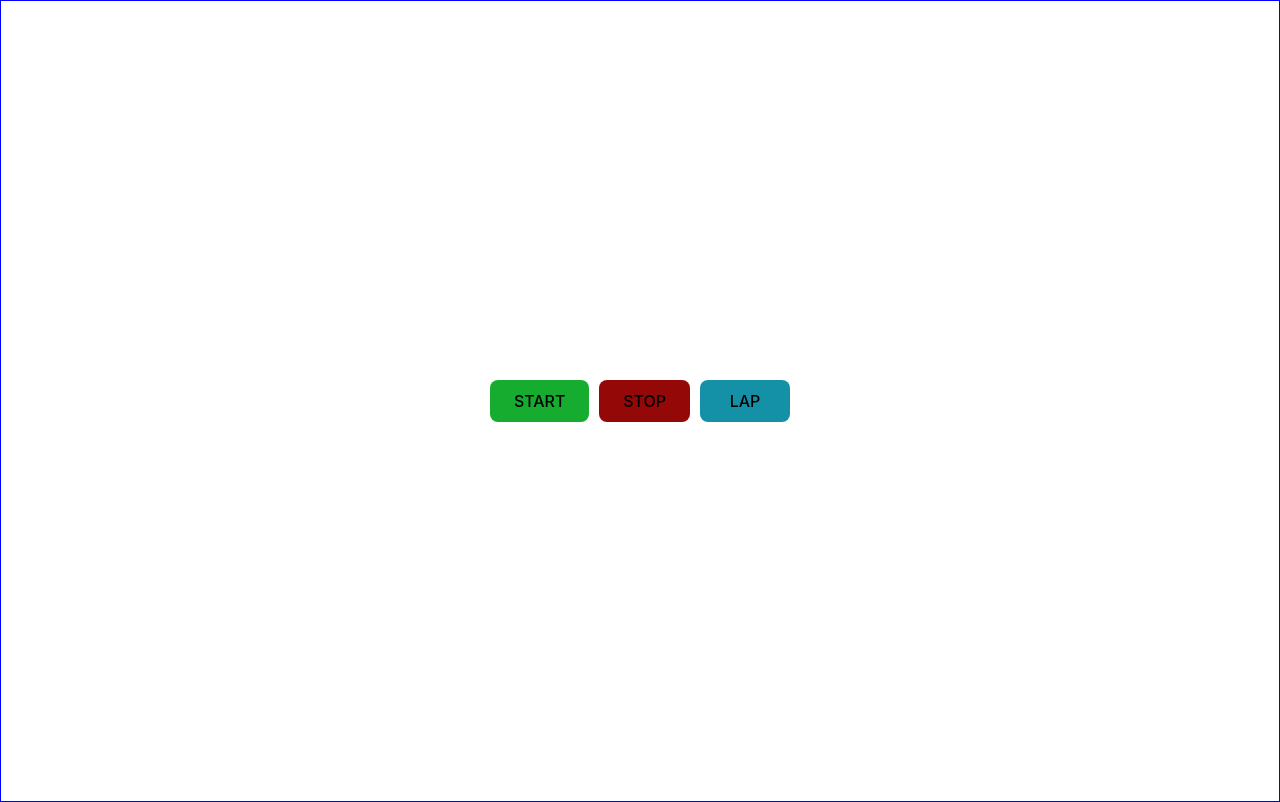
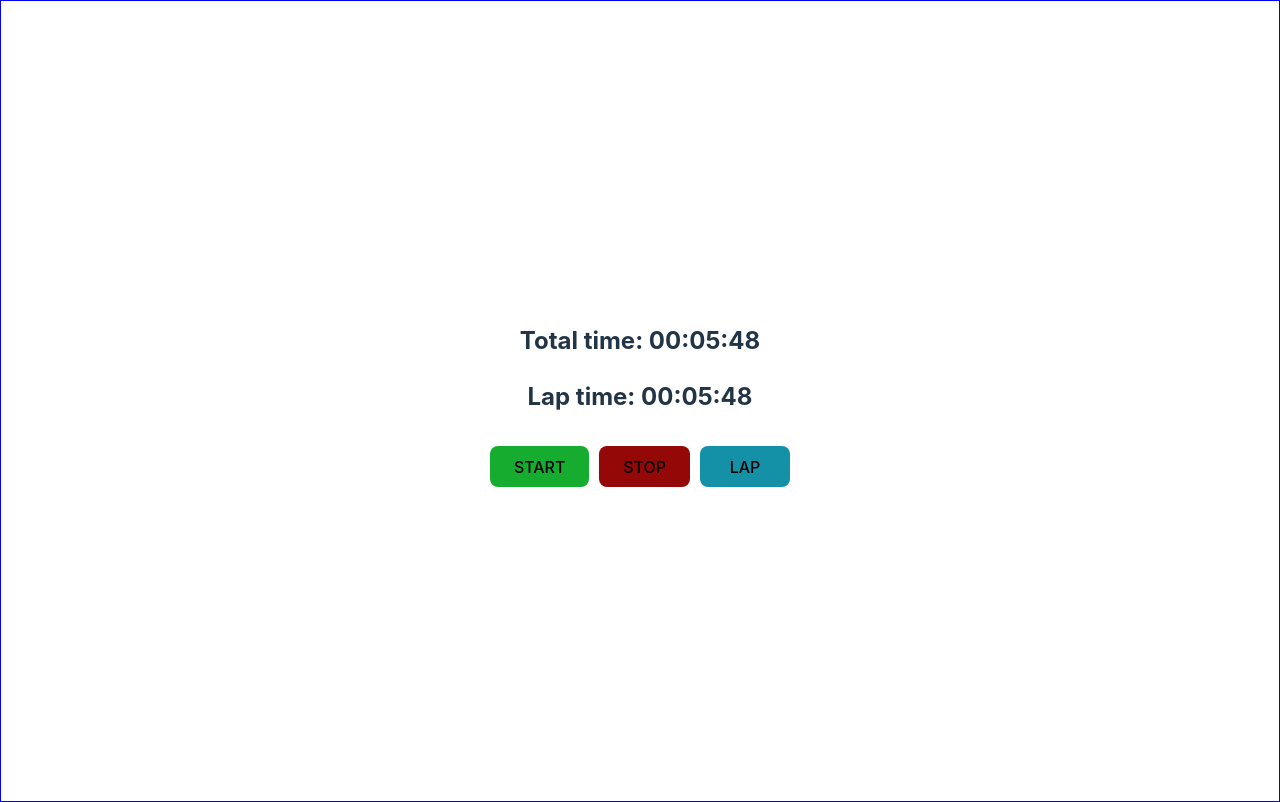
Before and after one commit to LukaMazione-React-js/stopwatch-project_2, a React (Vite) app: page / in a window 1280 px wide. Built offline with nearby package versions, Linux system fonts and the light colour scheme.

Commit message:
Stopwatch and TimeDisplay - initial code

```diff
--- a/src/Stopwatch/Stopwatch.tsx
+++ b/src/Stopwatch/Stopwatch.tsx
@@ -1,9 +1,32 @@
 import { Button } from '../Button/Button';
 import stopwatchStyles from './stopwatch.module.scss';
 import buttonStyles from '../Button/button.module.scss';
+import { TimeDisplay } from '../TimeDisplay';
+import { useState, useEffect } from 'react';
 
 export const Stopwatch = () => {
+  const [totalTime, setTotalTime] = useState(0);
+  const [lapTime, setLapTime] = useState(0);
+
+  useEffect(() => {
+    const intervalTT = setInterval(() => {
+      setTotalTime(prev => prev + 10);
+    }, 10);
+
+    return () => clearInterval(intervalTT);
+  }, []);
+
+  useEffect(() => {
+    const intervalLT = setInterval(() => {
+      setLapTime(prev => prev + 10);
+    }, 10);
+
+    return () => clearInterval(intervalLT);
+  }, []);
+
   return (
+    <>
+      <TimeDisplay totalTime={totalTime} lapTime={lapTime}/>
       <div className={stopwatchStyles.stopwatch}>
         <div className={stopwatchStyles.buttonsLayout}>
           <Button
@@ -20,5 +43,6 @@ export const Stopwatch = () => {
           />
         </div>
       </div>
+    </>
   );
 };
--- a/src/Stopwatch/stopwatch.module.scss
+++ b/src/Stopwatch/stopwatch.module.scss
@@ -1,5 +1,6 @@
 .stopwatch{
   display: flex;
+  flex-direction: column;
   justify-content: center;
   align-items: center;
   min-width: 300px;
--- /dev/null
+++ b/src/TimeDisplay.tsx
@@ -0,0 +1,19 @@
+type TimeDisplayProps = {
+  totalTime: number,
+  lapTime: number
+}
+export const TimeDisplay = ({totalTime, lapTime}: TimeDisplayProps) => {
+
+  const formatTime = (timeInMS: number) => {
+    const minutes = Math.floor(timeInMS / (1000 * 60));
+    const seconds = Math.floor((timeInMS % (1000 * 60)) / 1000);
+    const miliseconds = Math.floor((timeInMS % 1000) / 10)
+
+    return `${minutes.toString().padStart(2, '0')}:${seconds.toString().padStart(2, '0')}:${miliseconds.toString().padStart(2, '0')}`;
+  };
+
+  return <>
+  <h2>Total time: {formatTime(totalTime)}</h2>
+  <h2>Lap time: {formatTime(lapTime)}</h2>
+  </>;
+};
```
Also changed, not shown: src/LapTable.tsx (deleted), src/LapTime.tsx (deleted), src/LapsTable.tsx (added), src/TotalTime.tsx (deleted), 1 other file (tests, documents, lock files or other folders). Lines whose indentation alone changed are shown as unchanged.
